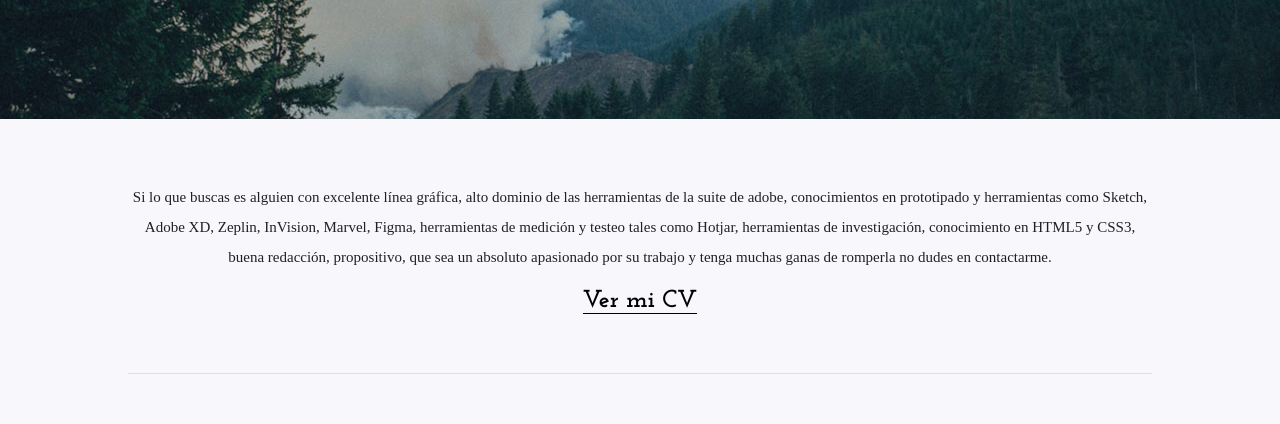
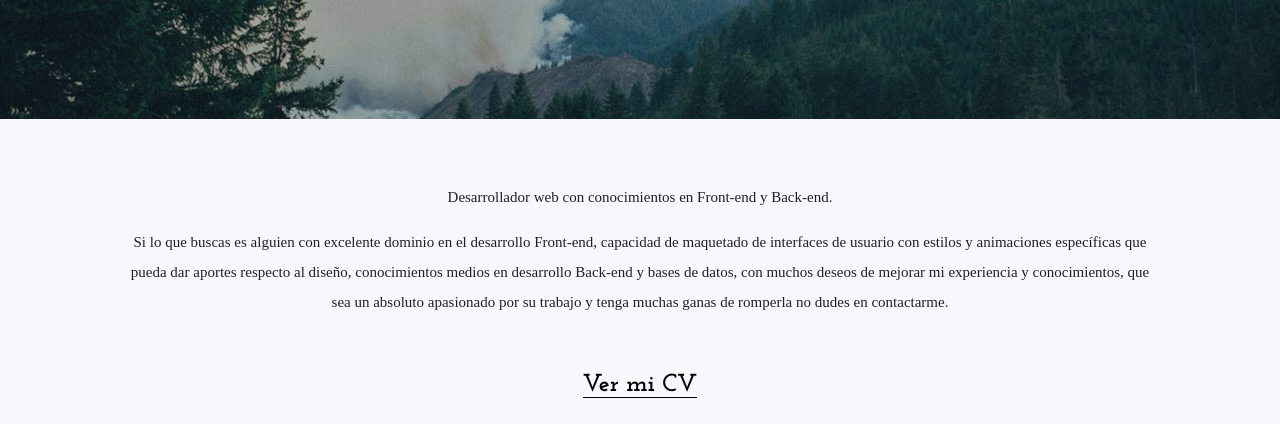
Before and after one commit to benjumea12/portafolio, a plain HTML site: page index.html in a window 1280 px wide. Shown: the part 261-685 px from the top of the page. Drawn offline with nearby package versions, Linux system fonts and the light colour scheme; a web font is replaced by a local one.

Commit message:
Actualizacion

```diff
--- a/index.html
+++ b/index.html
@@ -30,9 +30,20 @@
 
   <div class="my-container"><br><br>
     <p>
-      Si lo que buscas es alguien con excelente línea gráfica, alto dominio de las herramientas de la suite de adobe, conocimientos en prototipado y herramientas como Sketch, Adobe XD, Zeplin, InVision, Marvel, Figma, herramientas de medición y testeo tales como Hotjar, herramientas de investigación, conocimiento en HTML5 y CSS3, buena redacción, propositivo, que sea un absoluto apasionado por su trabajo y tenga muchas ganas de romperla no dudes en contactarme.
+      Desarrollador web con conocimientos en Front-end y Back-end.
     </p>
-    <h5><a href="#" class="my-card-link">Ver mi CV</a></h5>
+    <p>
+      Si lo que buscas es alguien con excelente dominio en
+el desarrollo Front-end, capacidad de maquetado de
+interfaces de usuario con estilos y animaciones específicas que pueda dar aportes respecto al diseño,
+conocimientos medios en desarrollo Back-end y
+bases de datos, con muchos deseos de mejorar mi
+experiencia y conocimientos, que sea un absoluto
+apasionado por su trabajo y tenga muchas ganas de
+romperla no dudes en contactarme.
+    </p>
+    <br>
+    <h5><a href="./cvbenju.pdf" target="_blank">Ver mi CV</a></h5>
 
     <br><br>
     <div class="divider"></div>
```
Also changed, not shown: tidbok.html (+4 -3 lines), 1 other file.
